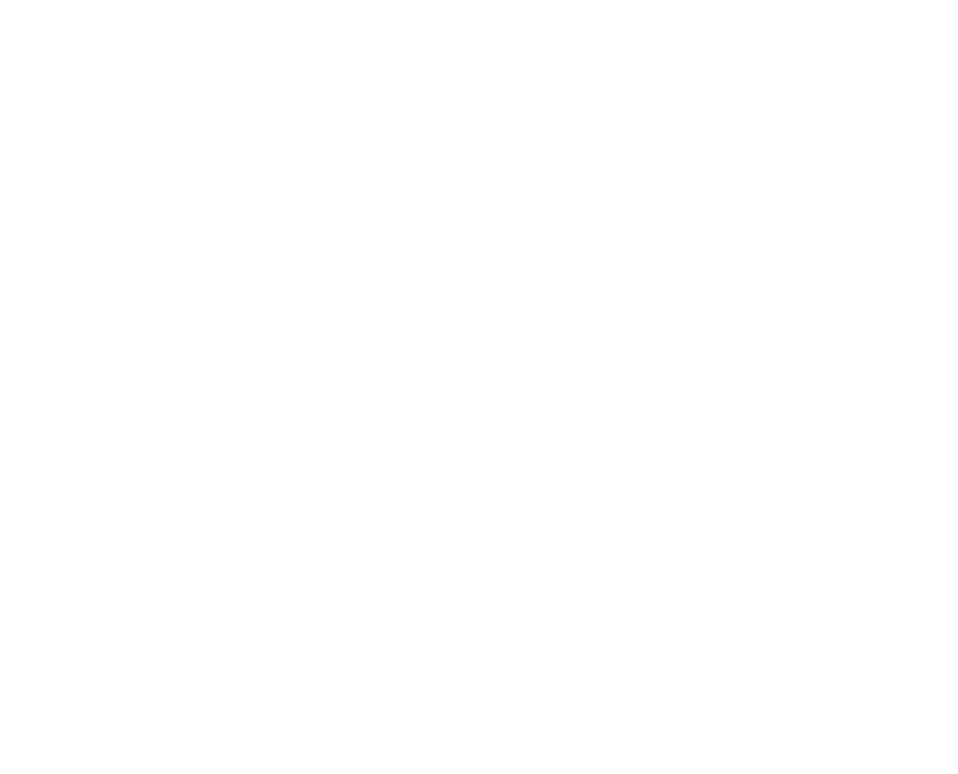
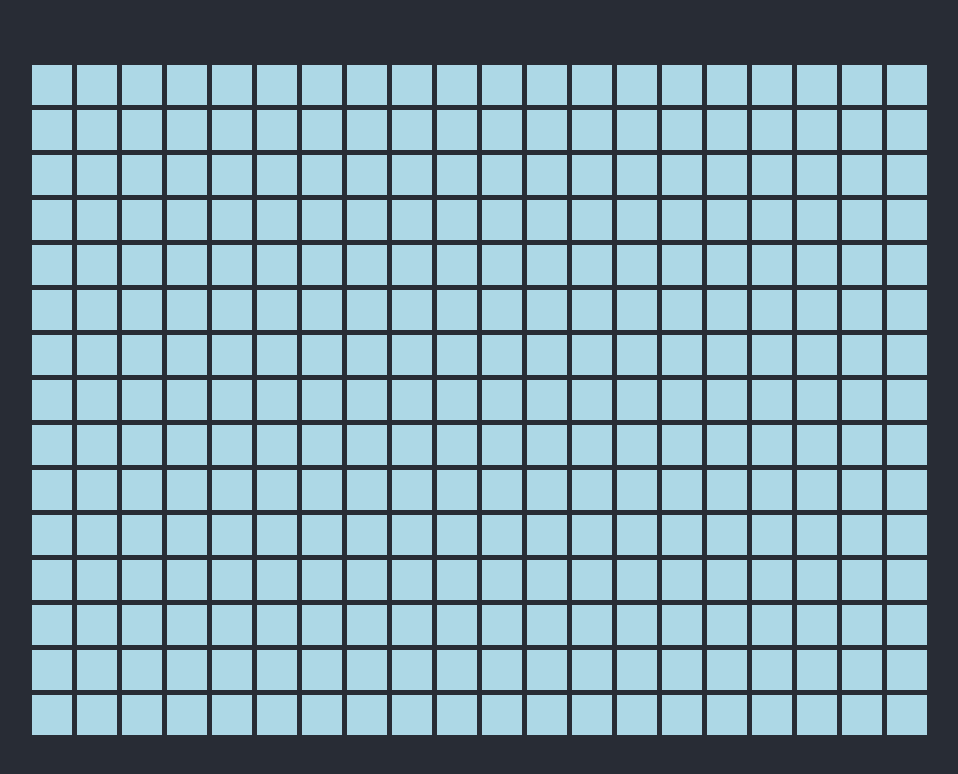
Before and after one commit to acciojob/Color-board-prashantzanzan25, a website: page main.html in a window 1280 px wide. Shown: the whole page, without its empty margins (161-1119 px from the left). Drawn offline with Linux system fonts and the light colour scheme.

Commit message:
created a submission

```diff
--- a/main.html
+++ b/main.html
@@ -7,6 +7,7 @@
 </head>
 
 <body>
+	<div class="container" id="colorBoard"></div>
 	<!-- the entire body must be written by student -->
     <script type="text/javascript" src="./script.js">
 </script>
--- a/script.js
+++ b/script.js
@@ -1 +1,8 @@
 //your JS code here. If required.
+const container = document.getElementById('colorBoard');
+
+  for (let i = 0; i < 300; i++) {
+    const square = document.createElement('div');
+    square.classList.add('square');
+    container.appendChild(square);
+  }
--- a/styles.css
+++ b/styles.css
@@ -1 +1,26 @@
 /*  your css code here. If applicable */
+body {
+	display: flex;
+    justify-content: center;
+    align-items: center;
+    height: 100vh;
+    margin: 0;
+    background-color: #282c35;
+}
+
+.container {
+    display: grid;
+    grid-template-columns: repeat(20, 40px);
+    gap: 5px;
+}
+
+.square {
+    width: 40px;
+    height: 40px;
+    background-color: lightblue;
+    transition: background-color 0.5s ease-out;
+}
+
+.square:hover {
+    background-color: lightcoral;
+}
```
